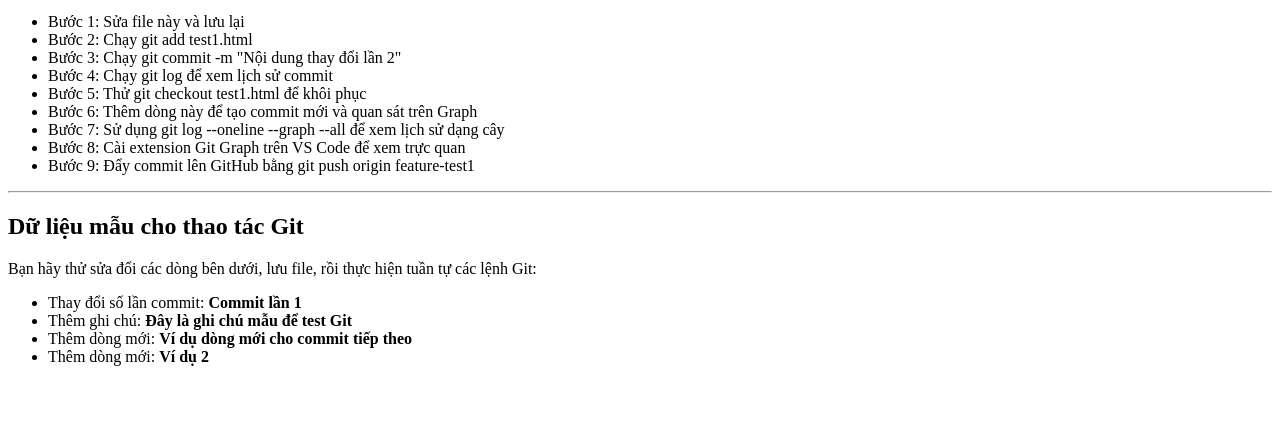
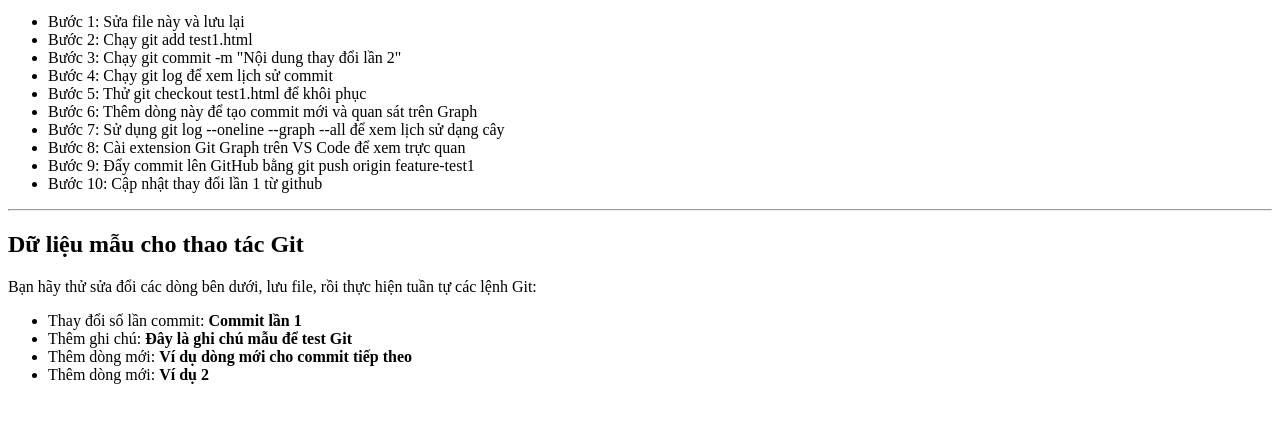
Before and after one commit to Hoangsyntv/git_study, a plain HTML site: page test1.html in a window 1280 px wide. Shown: the part 87-510 px from the top of the page. Drawn offline with Linux system fonts and the light colour scheme.

Commit message:
Add step 10 for updating changes from GitHub

```diff
--- a/test1.html
+++ b/test1.html
@@ -13,6 +13,7 @@
       <li>Bước 7: Sử dụng git log --oneline --graph --all để xem lịch sử dạng cây</li>
       <li>Bước 8: Cài extension Git Graph trên VS Code để xem trực quan</li>
       <li>Bước 9: Đẩy commit lên GitHub bằng git push origin feature-test1</li>
+      <li>Bước 10: Cập nhật thay đổi lần 1 từ github</li>
     </ul>
     <hr>
     <h2>Dữ liệu mẫu cho thao tác Git</h2>
```
